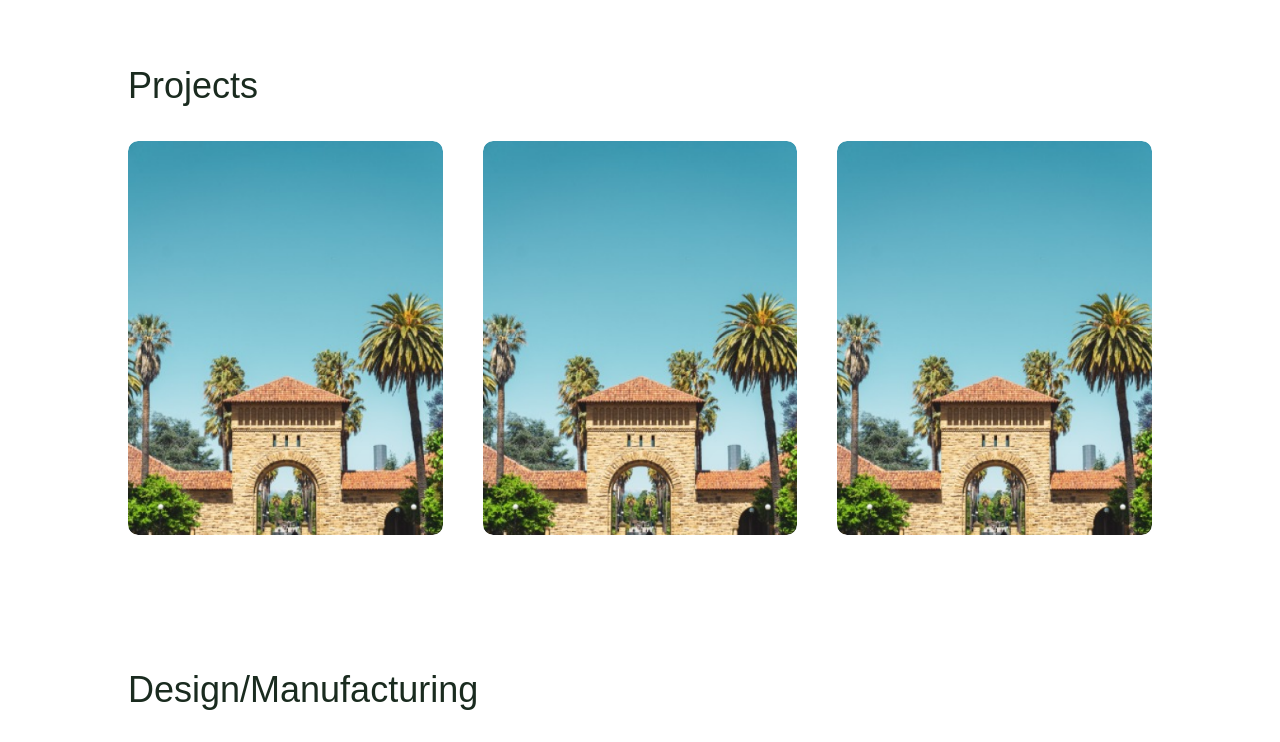
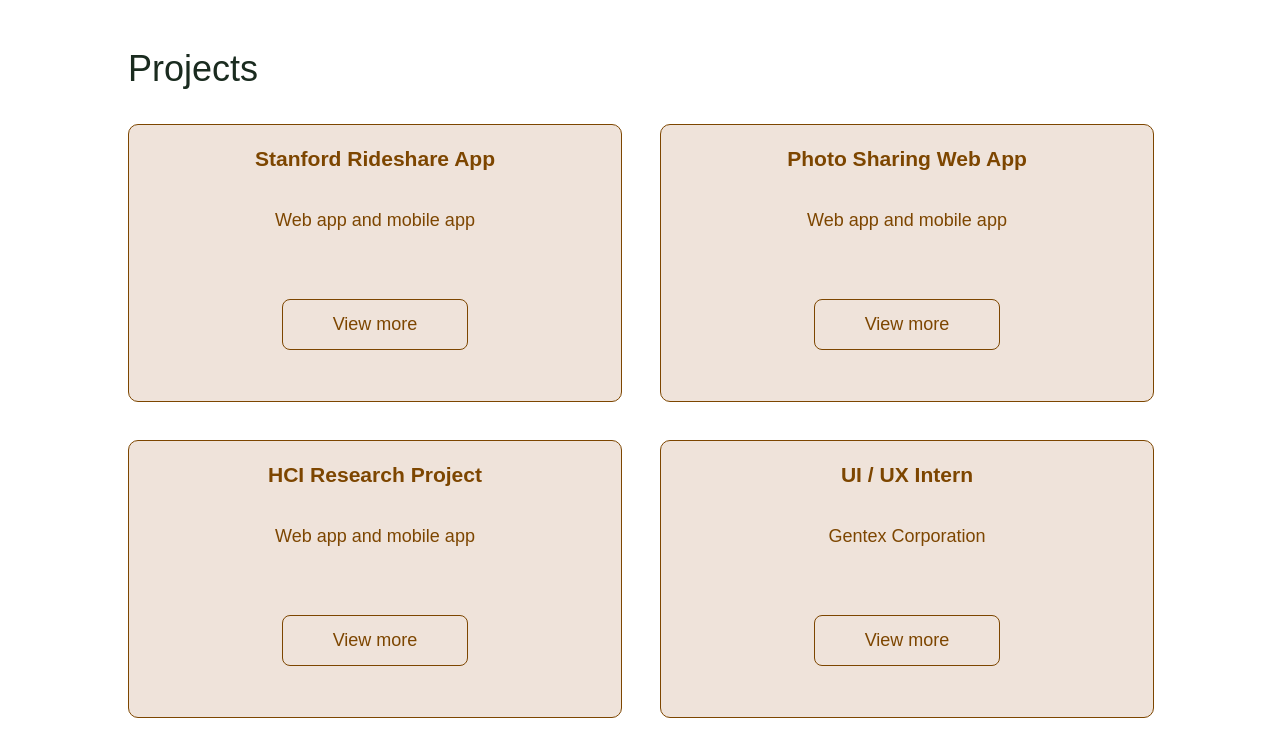
Before and after one commit to britneyky/britneyky.github.io, a plain HTML site: page index.html in a window 1280 px wide. Shown: the part 1560-2302 px from the top of the page. Drawn offline with Linux system fonts and the light colour scheme.

Commit message:
updates to coding project and mobile

```diff
--- a/index.html
+++ b/index.html
@@ -25,7 +25,7 @@
             </nav>
             <div class="header-text">
                 <h1>Hi, I'm <span>Britney</span>.</h1>
-                <h2>I'm a recent graduate seeking a full time role <br> to leverage my strong technical skills and <br> passion for problem-solving.</h2>
+                <h2>I'm a recent graduate seeking a full time role to leverage my strong technical skills and passion for problem-solving.</h2>
                 <p>Software Engineer | Bay Area, CA</p>
             </div>
         </div>
@@ -43,11 +43,13 @@
                     <h1 class="subtitle">About Me</h1>
                     <p> As a recent graduate with dual degrees in Computer Science and Mechanical Engineering,
                         I am excited to bring my unique blend of skills to the software engineering field.
+                        I am eager to begin my career in software engineering, where I can meld digital and physical,
+                        bringing on user-centered design and human-computer interaction to the forefront.
                         <br> <br>
+                        <!--
                         With a strong foundation in programming and experience in both software
                         development and hands-on mechanical engineering through coursework and internships, I am confident in my
-                        ability to tackle complex problems and think outside the box. I am eager to begin my career in software
-                        engineering, where I can meld digital and physical, bringing on user-centered design and human-computer interaction to the forefront.
+                        ability to tackle complex problems and think outside the box.  -->
                     </p>
                     <div class="tab-titles">
                         <p class="tab-links active-link" onclick="opentab('education')">Education</p>
@@ -86,30 +88,26 @@
     <div class="container">
         <h1 class="subtitle">Projects</h1>
     </div>
-    <div class="project-list">
-        <div class="project">
-            <img src="assets/images/random.png" alt="placeholder">
-            <div class="layer">
-                <h3>Project 1</h3>
-                <p>This is a project. This is the project description</p>
-                <a href="project.html" class="btn">View more</a>
-            </div>
+    <div class="code-project-list">
+        <div class="code-project">
+            <h3>Stanford Rideshare App</h3>
+            <p>Web app and mobile app</p>
+            <a href="project.html" class="code-btn">View more</a>
         </div>
-        <div class="project">
-            <img src="assets/images/random.png" alt="placeholder">
-            <div class="layer">
-                <h3>Project 2</h3>
-                <p>This is a project. This is the project description</p>
-                <a href="project.html" class="btn">View more</a>
-            </div>
+        <div class="code-project">
+            <h3>Photo Sharing Web App</h3>
+            <p>Web app and mobile app</p>
+            <a href="project.html" class="code-btn">View more</a>
         </div>
-        <div class="project">
-            <img src="assets/images/random.png" alt="placeholder">
-            <div class="layer">
-                <h3>Project 3</h3>
-                <p>This is a project. This is the project description</p>
-                <a href="project.html" class="btn">View more</a>
-            </div>
+        <div class="code-project">
+            <h3>HCI Research Project</h3>
+            <p>Web app and mobile app</p>
+            <a href="project.html" class="code-btn">View more</a>
+        </div>
+        <div class="code-project">
+            <h3>UI / UX Intern</h3>
+            <p>Gentex Corporation</p>
+            <a href="project.html" class="code-btn">View more</a>
         </div>
     </div>
 </div>
--- a/style.css
+++ b/style.css
@@ -65,9 +65,15 @@ nav ul li a:hover::after {
     width: 100%;
 }
 
+#header .container {
+    position: relative;
+}
+
 .header-text {
     margin-top: 15%;
     font-size: 24px;
+    width: 50%;
+    float: left;
 }
 
 .header-text h1 {
@@ -179,7 +185,9 @@ nav ul li a:hover::after {
 
 .project-list {
     display: grid;
-    grid-template-columns: repeat(auto-fit, minmax(250px, 1fr));
+   /* grid-template-columns: repeat(3, 1fr); */
+    /* grid-template-columns: repeat(auto-fit, minmax(250px, 1fr));*/
+    grid-template-columns: repeat(3, 1fr);
     grid-gap: 40px;
     margin-top: 50px;
     margin: 0 10%;
@@ -256,10 +264,65 @@ nav ul li a:hover::after {
     color: #7D4600;
 }
 
+/* ----------------------------------------------- code ------------------------------------------------ */
+
 #code {
     padding: 50px 0px;
 }
 
+.code-project-list {
+    display: grid;
+    /* grid-template-columns: repeat(3, 1fr); */
+    /* grid-template-columns: repeat(auto-fit, minmax(250px, 1fr));*/
+    grid-template-columns: repeat(2, 1fr);
+    grid-gap: 40px;
+    margin-top: 50px;
+    margin: 0 10%;
+}
+
+.code-project {
+    border-radius: 10px;
+    position: relative;
+    overflow: hidden;
+    background-color: #EFE3DA;
+    border: 1px solid;
+    display: flex;
+    align-items: center;
+    justify-content: center;
+    flex-direction: column;
+    text-align: center;
+    font-size: 18px;
+    color: #7D4600;
+    width: 100%;
+    height: 100%;
+    border-radius: 10px;
+}
+
+.code-project p {
+    padding-left: 10px;
+    padding-right: 10px;
+}
+
+.code-project a{
+    color: #fff;
+    text-decoration: none;
+}
+
+.code-project-list .code-project a {
+    color: #7D4600;
+    display: block;
+    margin: 50px auto;
+    width: fit-content;
+    border: 1px solid #7D4600;
+    padding: 14px 50px;
+    border-radius: 8px;
+    transition: background 0.5s;
+}
+
+.code-project-list .code-project a:hover {
+    color: #EFE3DA;
+    background: #7D4600;
+}
 
 
 /* ------------------------------- contact ------------------------------ */
@@ -292,15 +355,26 @@ nav .fa-solid {
 
 @media only screen and (max-width: 600px) {
     #header {
-        background-image: url(assets/images/background\ headshot\ phone.png);
+        background-image: url(assets/images/mobile/landing-phone.png);
+    }
+
+    .logo {
+        font-size: 30px;
+        font-weight: 300;
     }
 
     .header-text {
-        margin-top: 10%;
-        font-size: 24px;
+        margin-top: 140%;
+        font-size: 20px;
+        width: 100%;
+        float: none;
     }
 
     .header-text h1 {
+        font-size: 20px;
+    }
+
+    .header-text h2 {
         font-size: 20px;
     }
 
@@ -351,4 +425,12 @@ nav .fa-solid {
     .tab-links {
         margin-right: 20px;
     }
+
+    .code-project-list {
+        grid-template-columns: 1fr;
+    }
+
+    .project-list {
+        grid-template-columns: 1fr;
+    }
 }
```
Also changed, not shown: jewelry-case.html (+1 -1 lines), photoshare app.html (added, +31 -0 lines), robot.html (+1 -1 lines), assets/images/background headshot phone.png (deleted), assets/images/project covers/photoshare.png (added), assets/images/random.png (deleted), 2 other files.
